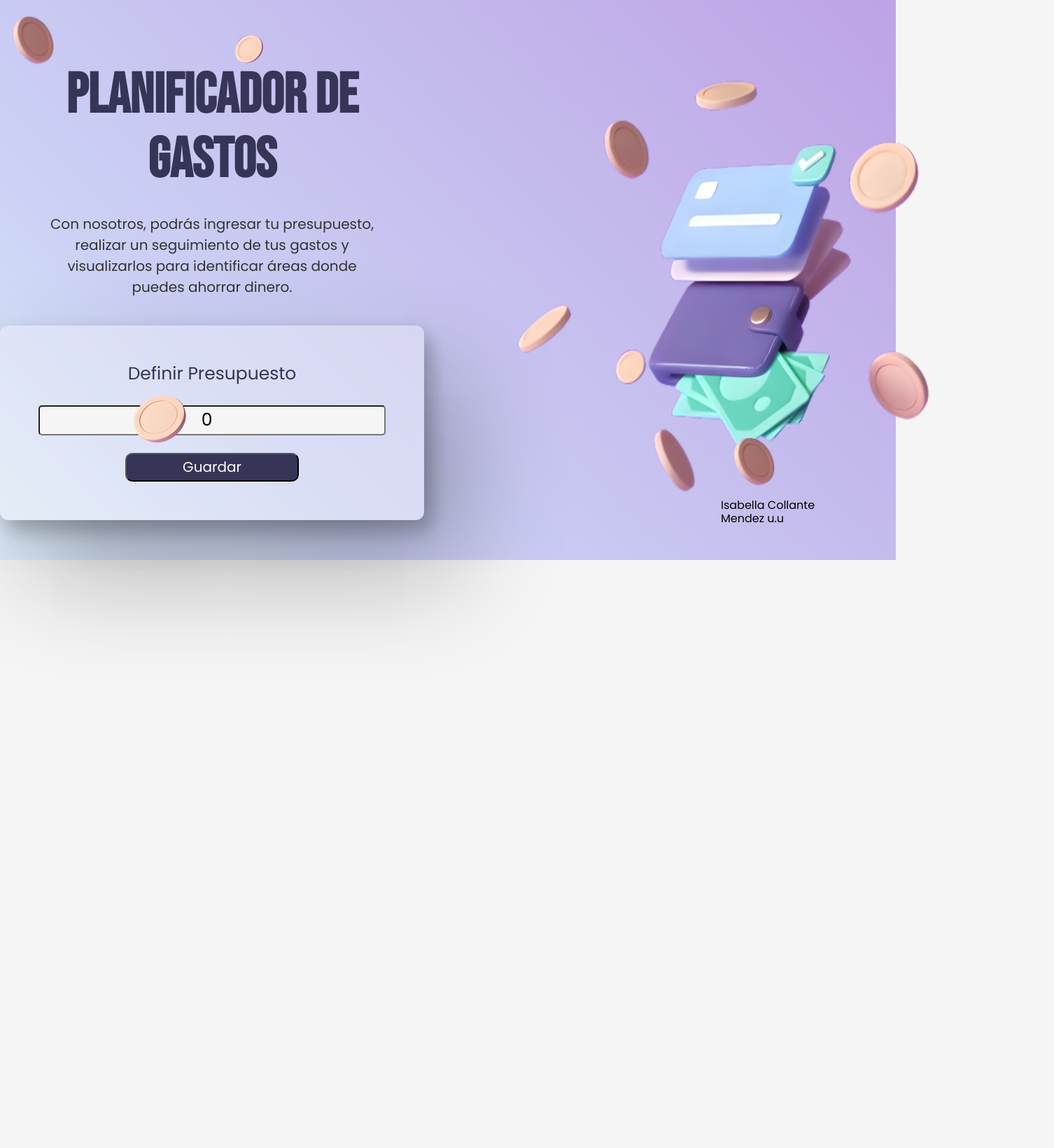
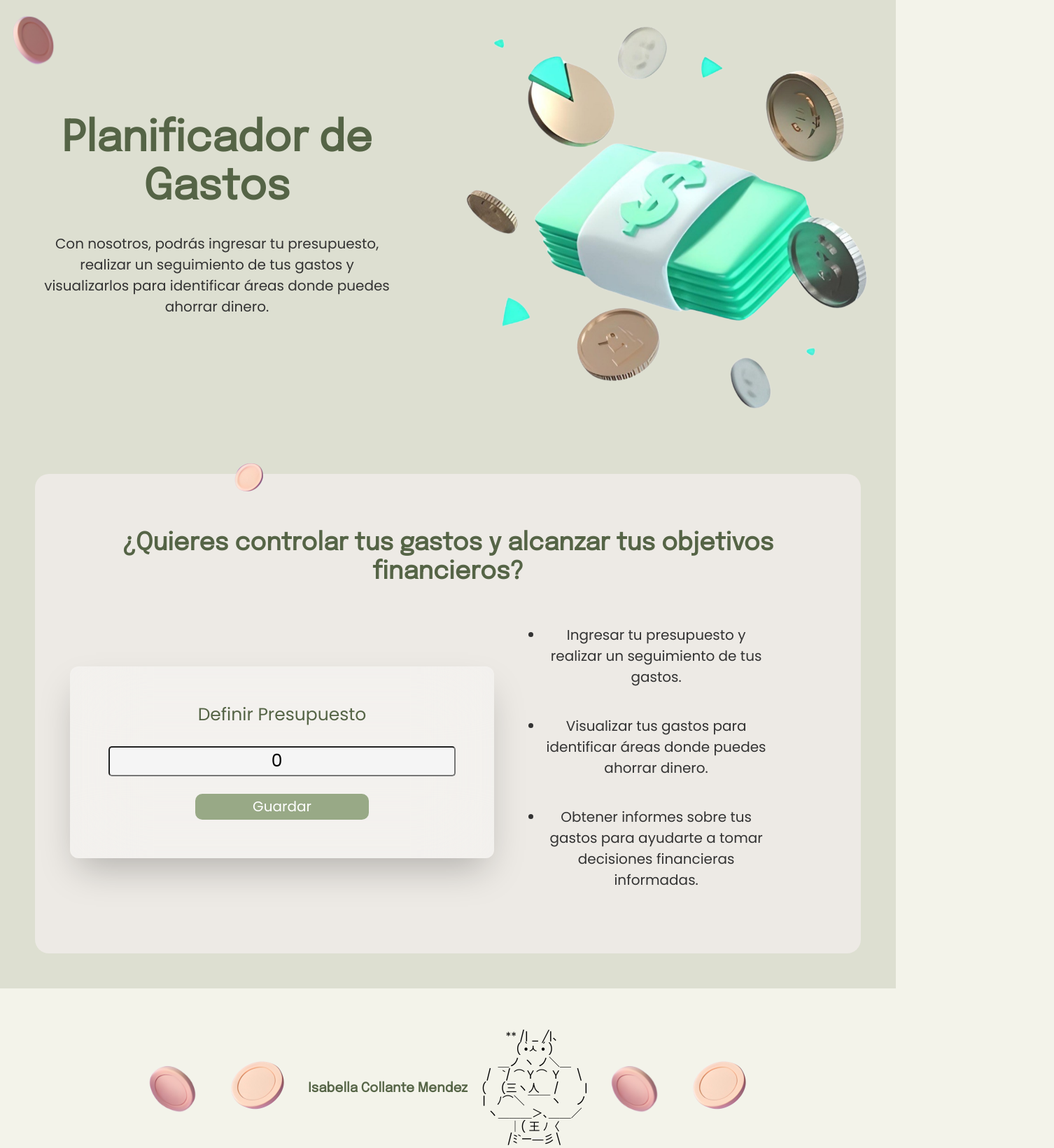
Before and after one commit to Isabella2000/control-gastos, a React (Vite) app: page / in a window 1280 px wide. Shown: the top 1640 px of the page at 70% size, 1506 px wide, since content can reach past the window. Before the commit the page ends 804 px from the top, so only its background shows below. Built offline with nearby package versions, Linux system fonts and the light colour scheme.

Commit message:
control-gastos-verde

```diff
--- a/package.json
+++ b/package.json
@@ -17,10 +17,10 @@
     "react-swipeable-list": "^1.9.3"
   },
   "devDependencies": {
-    "@types/react": "^18.2.15",
-    "@types/react-dom": "^18.2.7",
+    "@types/react": "^18.2.48",
+    "@types/react-dom": "^18.2.18",
     "@vitejs/plugin-react": "^4.0.3",
-    "eslint": "^8.45.0",
+    "eslint": "^8.56.0",
     "eslint-plugin-react": "^7.32.2",
     "eslint-plugin-react-hooks": "^4.6.0",
     "eslint-plugin-react-refresh": "^0.4.3",
--- a/src/App.jsx
+++ b/src/App.jsx
@@ -5,6 +5,8 @@ import Modal from "./components/Modal";
 import { generarId } from "./helpers";
 import IconoNuevoGasto from "./img/nuevo-gasto.svg";
 import Filtro from "./components/Filtro";
+import moneda2 from "./img/moneda2.png";
+import moneda3 from "./img/moneda3.png";
 
 function App() {
   const [gastos, setGastos] = useState(
@@ -84,12 +86,12 @@ function App() {
   };
 
   const eliminarGasto = (id) => {
-    console.log("eliminando", id);
     const gastosActualizados = gastos.filter((gasto) => gasto.id !== id);
     setGastos(gastosActualizados);
   };
 
   return (
+    <div>
       <div className={modal ? "fijar" : ""}>
         <Header
           gastos={gastos}
@@ -131,6 +133,33 @@ function App() {
           />
         )}
       </div>
+      <footer>
+        <div className="  bounce">
+          <img src={moneda2} alt="moneda 2" width={100} />
+        </div>
+        <div className="  bounce">
+          <img src={moneda3} alt="moneda 3" width={100} />
+        </div>
+        <h3>Isabella Collante Mendez</h3>
+        <div className="cat rotate-tr">
+          ** /| _ ╱|、<br />
+          ( •̀ㅅ •́  )<br />
+          ＿ノ ヽ ノ＼＿ <br />
+          /　`/ ⌒Ｙ⌒ Ｙ　 \<br />
+          ( 　(三ヽ人　 /　 　|<br />
+          |　ﾉ⌒＼ ￣￣ヽ　 ノ<br />
+          ヽ＿＿＿＞､＿＿／<br />
+          ｜( 王 ﾉ〈 <br />
+          /ﾐ`ー―彡\ <br />
+        </div>
+        <div className="  bounce">
+          <img src={moneda2} alt="moneda 2" width={100} />
+        </div>
+        <div className="  bounce">
+          <img src={moneda3} alt="moneda 3" width={100} />
+        </div>
+      </footer>
+    </div>
   );
 }
 
--- a/src/components/ControlPresupuesto.jsx
+++ b/src/components/ControlPresupuesto.jsx
@@ -51,14 +51,14 @@ const ControlPresupuesto = ({
           text={`${porcentaje}% gastado`}
           styles={buildStyles({
             textSize: "200px",
-            textColor: porcentaje < 100 ? "#DC26262" : "#363457",
-            pathColor: porcentaje < 100 ? "#DC26262" : "#363457",
+            textColor: porcentaje < 100 ? "#DC26262" : "#556446",
+            pathColor: porcentaje < 100 ? "#DC26262" : "#556446",
             trailColor: "#f5f5f5",
           })}
         />
       </div>
       <div className="contenido-presupuesto">
-        <button className="reset-app" type="button" onClick={handleResetApp}>
+        <button className="reset-app float" type="button" onClick={handleResetApp}>
           Resetear app
         </button>
         <p>
--- a/src/components/Header.jsx
+++ b/src/components/Header.jsx
@@ -1,9 +1,7 @@
 import NuevoPresupuesto from "./NuevoPresupuesto";
 import ControlPresupuesto from "./ControlPresupuesto";
-import cartera from "../img/cartera.png";
+import billete from "../img/billete.png";
 import moneda1 from "../img/moneda1.png";
-import moneda2 from "../img/moneda2.png";
-import moneda3 from "../img/moneda3.png";
 import moneda4 from "../img/moneda4.png";
 import moneda5 from "../img/moneda5.png";
 
@@ -19,7 +17,7 @@ const Header = ({
     <header>
       {isValidPresupuesto ? (
         <>
-          <h1 className="h1">Planificador de Gastos </h1>
+          <h1 className="titulo-principal">Planificador de Gastos </h1>
           <ControlPresupuesto
             gastos={gastos}
             setGastos={setGastos}
@@ -33,42 +31,43 @@ const Header = ({
           <div className="moneda1 bounce">
             <img src={moneda1} alt="moneda 1" width={100} />
           </div>
-          <div className="bloque1 fade-in-top">
+          <div className="bloque1">
             <div className="bloque contenedor ">
-              <h1>Planificador de Gastos </h1>
+              <h1 className="titulo-home">Planificador de Gastos</h1>
               <p>
                 Con nosotros, podrás ingresar tu presupuesto, realizar un
                 seguimiento de tus gastos y visualizarlos para identificar áreas
                 donde puedes ahorrar dinero.
               </p>
+
+            </div>
+            <div className="bento-imagen">
+              <img
+                src={billete}
+                className="billete bounce"
+                alt="imagen de cartera"
+              />
+            </div>
+          </div>
+          <div className="moneda4 bounce">
+            <img src={moneda4} alt="moneda 4" width={50} />
+          </div>
+          <div className="bloque2">
+            <h2>¿Quieres controlar tus gastos y alcanzar tus objetivos financieros?</h2>
+            <div className="contenido">
               <NuevoPresupuesto
                 presupuesto={presupuesto}
                 setPresupuesto={setPresupuesto}
                 setIsValidPresupuesto={setIsValidPresupuesto}
               />
+              <div className="lista">
+                <ul>
+                  <li>Ingresar tu presupuesto y realizar un seguimiento de tus gastos.</li>
+                  <li>Visualizar tus gastos para identificar áreas donde puedes ahorrar dinero.</li>
+                  <li>Obtener informes sobre tus gastos para ayudarte a tomar decisiones financieras informadas.</li>
+                </ul>
+              </div>
             </div>
-            <div>
-              <img
-                src={cartera}
-                className="bounce"
-                width={900}
-                height={800}
-                alt="imagen de cartera"
-              />
-            </div>
-          </div>
-          <div className="moneda2 bounce">
-            <img src={moneda2} alt="moneda 2" width={100} />
-          </div>
-          <div className="moneda3 bounce">
-            <img src={moneda3} alt="moneda 3" width={100} />
-          </div>
-          <div className="moneda4 bounce">
-            <img src={moneda4} alt="moneda 4" width={50} />
-          </div>
-          <div className="moneda5 bounce">
-            <img src={moneda5} alt="moneda 5" width={100} />
-            <div>Isabella Collante Mendez u.u</div>
           </div>
         </div>
       )}
--- a/src/index.css
+++ b/src/index.css
@@ -1,6 +1,6 @@
-@import url("https://fonts.googleapis.com/css2?family=Playfair+Display:wght@600&display=swap");
 @import url("https://fonts.googleapis.com/css2?family=Poppins&display=swap");
-@import url("https://fonts.googleapis.com/css2?family=Bebas+Neue&display=swap");
+@import url('https://fonts.googleapis.com/css2?family=Epilogue&display=swap');
+
 :root {
   --rojito: rgb(228, 22, 63);
   --blanco: #ffffff;
@@ -9,83 +9,129 @@
   --gris-oscuro: #64748b;
   --negro: #000;
   --negroLetra: #333333;
-  --lila: #bda2e5;
-  --moradoCuadro: #b78fdb;
   --moradoscuro: #363457;
+  --beige-rosa: #EDEAE5;
+  --beige: #F3F3EA;
+  --beige-verde: #DDDFD1;
+  --verde: #98A986;
+  --verde-titulo: #556446;
+}
+
+html {
+  font-size: 62.5%;
+  box-sizing: border-box;
+}
+
+*,
+*:before,
+*:after {
+  box-sizing: inherit;
 }
 
 body {
   font-size: 1.6rem;
-  background-color: var(--gris-claro);
+  background-color: var(--beige);
   font-family: "Poppins", sans-serif;
 }
 
-
-@media only screen and (max-width: 600px){
-  .bloque p {
-    display: none;
-  }
-  .moneda1, .moneda2, .moneda3, .moneda4, .moneda5, .bounce{
-    display: none;
-  }
-
+h1 {
+  font-size: 4rem;
+  font-family: 'Epilogue', sans-serif;
+  color: var(--verde-titulo);
 }
 
-.h1 {
+h2 {
+  font-size: 3.5rem;
+  font-family: 'Epilogue', sans-serif;
+  color: var(--verde-titulo);
+}
+
+.titulo-principal,
+.titulo-home {
+  margin: 0;
+  padding: 3rem 0;
   text-align: center;
   font-size: 6rem;
-  color: white;
+}
+
+.bloque2 {
+  background-color: var(--beige-rosa);
+  padding: 50px;
+  margin: 50px;
+  border-radius: 20px;
+  display: flex;
+  flex-direction: column;
+  align-items: center;
+  text-align: center;
+}
+
+header {
+  background-color: var(--beige-verde)
 }
 
 .inicio {
   font-size: 1.6rem;
   width: 100%;
-  height: 100vh;
   flex-direction: column;
-
-  background: linear-gradient(
-    45deg,
-    hsla(210, 67%, 92%, 1) 0%,
-    hsla(231, 68%, 88%, 1) 27%,
-    hsla(264, 56%, 77%, 1) 100%
-  );
-
-  /* background: no-repeat center/100% url(img/degradado.png); */
-  /* background: no-repeat center/100% url(img/olas.svg); */
   display: flex;
   position: relative;
 }
+
+.billete {
+  max-width: 600px;
+  min-width: 300px;
+}
+
 .bloque1 {
   display: flex;
 }
+
+.contenido {
+  display: flex;
+  justify-content: center;
+  align-items: center;
+  width: 100%;
+  gap: 30px;
+}
+
+.lista {
+  padding-top: 10px;
+  width: 50%;
+}
+
 .moneda1 {
   position: absolute;
   z-index: 1;
 }
+
 .moneda2 {
   position: absolute;
   z-index: 2;
-  bottom: 100px;
-  right: 1700px;
+  bottom: 300px;
+  right: 1500px;
 }
+
 .moneda3 {
   position: absolute;
   z-index: 2;
-  bottom: 150px;
+  bottom: 250px;
   right: 1000px;
 }
+
 .moneda4 {
   position: absolute;
   z-index: 2;
   bottom: 700px;
   right: 900px;
 }
+
 .moneda5 {
   position: absolute;
   z-index: 2;
   bottom: 50px;
   right: 50px;
 }
+
 .moneda5 div {
   width: 200px;
 }
@@ -93,6 +139,7 @@ body {
 .float {
   transition: 0.5s;
 }
+
 .float:hover {
   box-shadow: 0px 9px 10px -10px #00000082;
   transform: translate(0px, 5px);
@@ -104,10 +151,10 @@ body {
   justify-content: center;
   flex-direction: column;
   align-items: center;
-  /* border: 2px solid #000; */
 }
 
-.bloque p {
+.bloque p,
+li {
   margin: 0;
   margin-bottom: 40px;
   width: 80%;
@@ -117,27 +164,9 @@ body {
   color: var(--negroLetra);
 }
 
-html {
-  font-size: 62.5%;
-  box-sizing: border-box;
-}
-*,
-*:before,
-*:after {
-  box-sizing: inherit;
-}
-
 .fijar {
   overflow: hidden;
   height: 100vh;
-}
-
-h1 {
-  font-size: 4rem;
-  font-family: "Bebas Neue", serif;
-}
-h2 {
-  font-size: 3rem;
 }
 
 .sombra {
@@ -150,11 +179,9 @@ h2 {
 }
 
 .cuadro {
-  box-shadow: 4.4px 6.9px 33.1px rgba(0, 0, 0, 0.113),
-    12.1px 18.9px 27.5px rgba(0, 0, 0, 0.174),
-    46px 72px 153px rgba(0, 0, 0, 0.3);
+  box-shadow: 0 25px 50px -12px rgb(0 0 0 / 0.25);
   backdrop-filter: blur(5rem);
-  background: #f5f5f557;
+  background: #fffefe57;
   padding: 4rem;
   border-radius: 1.2rem;
 }
@@ -163,29 +190,36 @@ h2 {
   -webkit-animation: fade-in-top 0.6s cubic-bezier(0.39, 0.575, 0.565, 1) both;
   animation: fade-in-top 0.6s cubic-bezier(0.39, 0.575, 0.565, 1) both;
 }
+
 @keyframes fade-in-top {
   0% {
     -webkit-transform: translateY(-50px);
-            transform: translateY(-50px);
+    transform: translateY(-50px);
     opacity: 0;
   }
+
   100% {
     -webkit-transform: translateY(0);
-            transform: translateY(0);
+    transform: translateY(0);
     opacity: 1;
   }
 }
 
+.bento-imagen {
+  margin: 10px;
+  padding: 20px;
+}
 
 .formCuadro {
   font-family: "Poppins", sans-serif;
   font-size: 25px;
-  color: var(--moradoscuro);
+  color: var(--verde-titulo);
   display: flex;
   align-items: center;
   flex-direction: column;
   margin: 15px;
 }
+
 .input-presupuesto {
   text-align: center;
   margin-top: 30px;
@@ -200,9 +234,15 @@ h2 {
   margin-top: 25px;
   padding: 7px;
   border-radius: 1rem;
+  border: none;
   width: 50%;
-  background-color: var(--moradoscuro);
+  background-color: var(--verde);
   color: white;
+}
+
+.boton:hover {
+  background-color: var(--verde-titulo);
+
 }
 
 .bounce {
@@ -215,38 +255,30 @@ h2 {
   0% {
     transform: translateY(0);
   }
+
   50% {
     transform: translateY(-10px);
   }
+
   100% {
     transform: translateY(0);
   }
 }
-header {
-  background-color: var(--moradoscuro);
-}
-header h1 {
-  padding: 3rem 0;
-  margin: 0;
-  color: var(--moradoscuro);
-  text-transform: uppercase;
-}
-.bloque h1 {
-  font-size: 80px;
-  font-family: "Bebas Neue", sans-serif;
-}
+
 
 .formulario {
   width: 95%;
   margin: 0 auto;
   padding: 10rem 0;
 }
+
 @media (min-width: 768px) {
   .formulario {
     padding: 5rem 0;
     width: 60rem;
   }
 }
+
 .formulario legend {
   font-size: 3.6rem;
   text-align: center;
@@ -255,8 +287,9 @@ header h1 {
   color: var(--blanco);
   margin-bottom: 4rem;
   padding-bottom: 1rem;
-  border-bottom: 2px solid var(--moradoscuro);
+  border-bottom: 2px solid var(--verde);
 }
+
 .formulario .campo {
   display: grid;
   margin-bottom: 2rem;
@@ -278,8 +311,9 @@ header h1 {
   flex: 1;
   font-size: 1.6rem;
 }
+
 .formulario input[type="submit"] {
-  background-color: var(--moradoscuro);
+  background-color: var(--verde);
   border-radius: 1rem;
   border: none;
   padding: 1rem;
@@ -292,6 +326,7 @@ header h1 {
   width: 100%;
   transition: background-color 300ms ease;
 }
+
 @media (min-width: 768px) {
   .formulario input[type="submit"] {
     display: block;
@@ -317,6 +352,7 @@ header h1 {
   font-size: 1.8rem;
   text-align: center;
 }
+
 .alerta.error {
   background-color: var(--blanco);
   border-left: 5px solid #b91c1c;
@@ -328,6 +364,7 @@ header h1 {
   max-width: 80rem;
   margin: 0 auto;
 }
+
 .contenedor-presupuesto {
   margin-top: -5rem;
   display: flex;
@@ -339,22 +376,27 @@ header h1 {
 .dos-columnas {
   flex-direction: column;
 }
+
 .dos-columnas :first-child {
   margin-bottom: 4rem;
 }
+
 @media (min-width: 768px) {
   .dos-columnas {
     flex-direction: row;
     align-items: center;
     gap: 4rem;
   }
-  .dos-columnas > div {
+
+  .dos-columnas>div {
     width: 50%;
   }
+
   .dos-columnas :first-child {
     margin-bottom: 0;
   }
 }
+
 .formulario input[type="text"].nuevo-presupuesto,
 .formulario input[type="number"].nuevo-presupuesto {
   font-size: 2.8rem;
@@ -368,31 +410,37 @@ header h1 {
 .contenido-presupuesto {
   width: 100%;
 }
+
 .contenido-presupuesto p {
   font-weight: 400;
   color: var(--gris-oscuro);
   font-size: 2.4rem;
   text-align: center;
 }
+
 @media (max-width: 768px) {
   .contenido-presupuesto p {
     text-align: left;
   }
+
   .formulario input[type="number"].nuevo-presupuesto {
     width: 100%;
   }
 }
+
 .contenido-presupuesto p.negativo,
 .contenido-presupuesto p.negativo span {
   color: #dc2626;
 }
+
 .contenido-presupuesto span {
   font-weight: 900;
   color: var(--moradoscuro);
 }
+
 .reset-app {
   border: none;
-  background-color: var(--moradoscuro);
+  background-color: var(--verde);
   padding: 1rem;
   width: 100%;
   text-align: center;
@@ -403,7 +451,9 @@ header h1 {
   transition-property: background-color;
   transition-duration: 300ms;
 }
+
 .reset-app:hover {
+  background-color: var(--verde-titulo);
   cursor: pointer;
 }
 
@@ -414,7 +464,7 @@ main {
   align-items: center;
 }
 
-.filtro{
+.filtro {
   justify-content: center;
   display: flex;
   flex-wrap: wrap;
@@ -425,11 +475,13 @@ main {
   align-items: center;
   gap: 2rem;
 }
+
 .filtros label {
   font-size: 3rem;
   font-weight: 900;
   color: var(--gris-oscuro);
 }
+
 .filtros select {
   flex: 1;
   padding: 1rem;
@@ -442,10 +494,12 @@ main {
 .listado-gastos {
   margin-top: 5rem;
 }
+
 .listado-gastos h2 {
   color: var(--gris-oscuro);
   font-weight: 900;
 }
+
 .no-gastos {
   text-align: center;
   font-size: 2.2rem;
@@ -481,28 +535,34 @@ main {
 .descripcion-gasto p {
   margin: 0 0 0.3rem 0;
 }
+
 .descripcion-gasto .categoria {
   color: var(--gris);
   font-size: 1.6rem;
   font-weight: 900;
   text-transform: uppercase;
 }
+
 .descripcion-gasto p {
   margin-bottom: 1rem;
 }
+
 .descripcion-gasto .nombre-gasto {
   color: var(--gris-oscuro);
   font-size: 2.4rem;
   font-weight: 700;
 }
+
 .descripcion-gasto .nombre-gasto:hover {
   cursor: pointer;
 }
+
 .descripcion-gasto .fecha-gasto {
   font-size: 1.8rem;
   font-weight: 900;
   color: var(--gris-oscuro);
 }
+
 .descripcion-gasto .fecha-gasto span {
   font-weight: 400;
 }
@@ -516,6 +576,7 @@ main {
 .nuevo-gasto img {
   width: 5rem;
 }
+
 .nuevo-gasto img:hover {
   cursor: pointer;
 }
@@ -528,6 +589,7 @@ main {
   right: 0;
   bottom: 0;
 }
+
 .modal .cerrar-modal {
   position: absolute;
   right: 3rem;
@@ -535,6 +597,7 @@ main {
   width: 3rem;
   height: 3rem;
 }
+
 .modal .cerrar-modal img {
   width: 100%;
 }
@@ -554,9 +617,11 @@ main {
   border-radius: 1.2rem;
 
 }
+
 .modal label {
   color: var(--blanco);
 }
+
 body .modal {
   overflow: hidden;
 }
@@ -580,7 +645,7 @@ body .modal {
 
 /*** SWIPE LIST OVERRIDES **/
 .swipe-action__leading {
-  background-color: var(--moradoscuro);
+  background-color: var(--verde-titulo);
   color: var(--blanco);
   margin-bottom: 2rem;
 }
@@ -598,7 +663,126 @@ body .modal {
   font-size: 2.4rem;
   text-align: right;
 }
+
 footer {
   margin: 60px 0;
   text-align: center;
+  display: flex;
+  justify-content: center;
+  align-items: center;
+  gap: 20px;
 }
+
+footer h3 {
+  font-family: 'Epilogue', sans-serif;
+  color: var(--verde-titulo);
+}
+
+.rotate-tr {
+  animation: rotate-tr 0.5s cubic-bezier(0.455, 0.030, 0.515, 0.955) both;
+}
+
+@keyframes rotate-tr {
+  0% {
+    transform: rotate(0);
+    transform-origin: top right;
+  }
+
+  100% {
+    transform: rotate(360deg);
+    transform-origin: top right;
+  }
+}
+
+
+@media only screen and (max-width: 600px) {
+
+  .cuadro {
+    width: 100%;
+  }
+
+  p {
+    font-size: 2rem;
+  }
+
+  h1 {
+    font-size: 2rem;
+  }
+
+  .bloque p {
+    display: none;
+  }
+
+  ul {
+    display: none;
+  }
+
+  .moneda1,
+  .moneda2,
+  .moneda3,
+  .moneda4,
+  .moneda5,
+  .bounce {
+    display: none;
+  }
+
+}
+
+@media only screen and (max-width: 768px) {
+
+  .moneda5,
+  .moneda3,
+  .lista,
+  .cat {
+    display: none;
+  }
+
+  .titulo-principal,
+  .titulo-home {
+    font-size: 4rem;
+  }
+
+  .bloque2 {
+    margin: 0px;
+    padding: 10px;
+    border-radius: 0px;
+  }
+
+  .input-presupuesto {
+    width: 90%;
+  }
+
+  .cuadro {
+    padding: 10px;
+  }
+
+  .inicio {
+    justify-content: center;
+    gap: 2rem
+  }
+
+}
+
+@media only screen and (max-width: 1024px) {
+
+  .lista {
+    display: none;
+  }
+
+  .bloque2>h2 {
+    display: none;
+  }
+
+  .billete {
+    display: none;
+  }
+
+  .bento-imagen {
+    display: none;
+  }
+
+  .contenido {
+    display: flex;
+    flex-wrap: wrap;
+  }
+}
```
Also changed, not shown: src/img/billete.png (added), 1 other file (tests, documents, lock files or other folders). Lines whose indentation alone changed are shown as unchanged.
